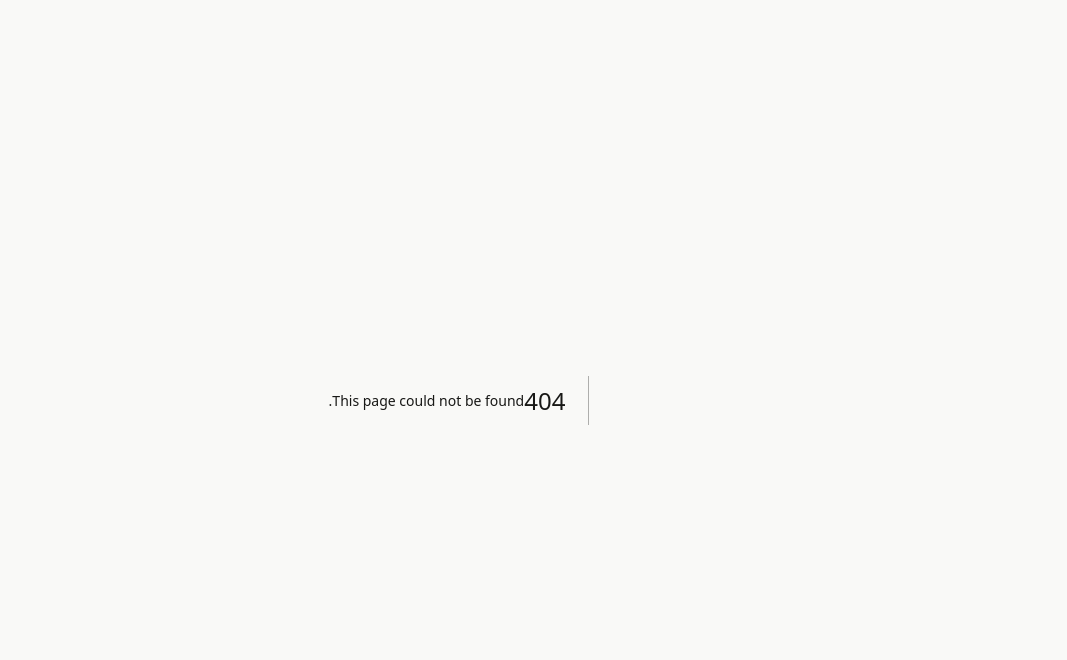
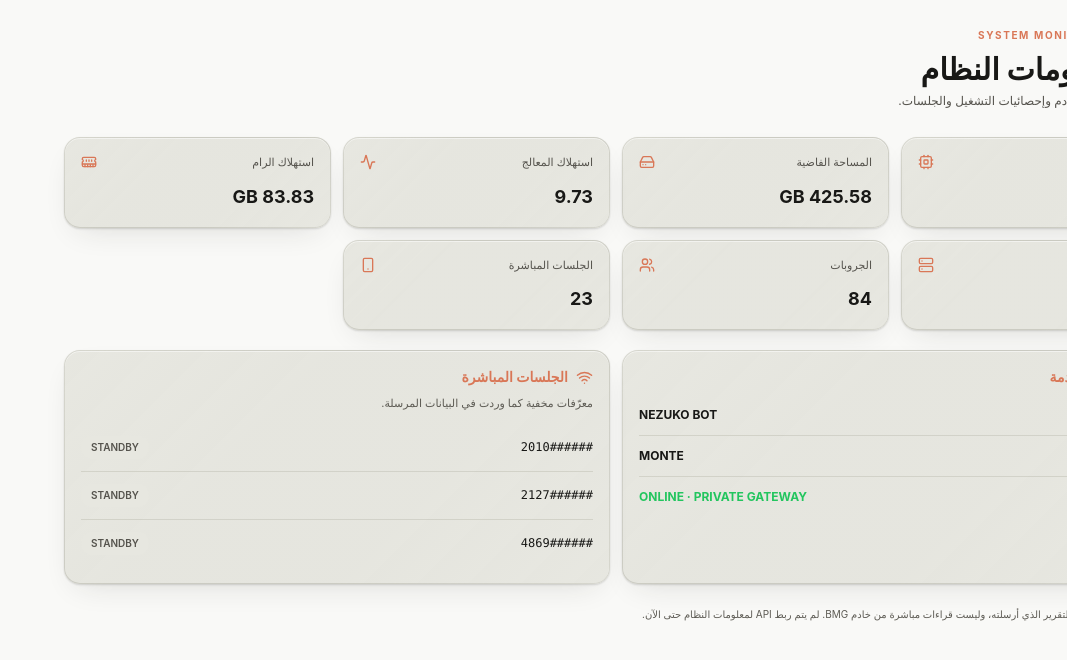
Before and after one commit to ux656/Freund, a Next.js app: page /info in a window 1280 px wide. Before the commit this address had no page. Shown: the top 660 px of the page, without its empty margins (213-1280 px from the left). Built offline with nearby package versions, Linux system fonts and the light colour scheme.

Commit message:
Add dedicated system information page

```diff
--- /dev/null
+++ b/app/info/page.tsx
@@ -0,0 +1,66 @@
+import type { Metadata } from "next";
+import { Activity, Cpu, HardDrive, MemoryStick, Server, Smartphone, Users, Wifi } from "lucide-react";
+import SideMenu from "@/components/SideMenu";
+
+export const metadata: Metadata = {
+  title: "معلومات النظام | BMG",
+  description: "تفاصيل موارد النظام والجلسات.",
+};
+
+const metrics = [
+  { label: "أنوية المعالج", value: "16 Core", Icon: Cpu },
+  { label: "المساحة الفاضية", value: "425.58 GB", Icon: HardDrive },
+  { label: "استهلاك المعالج", value: "9.73", Icon: Activity },
+  { label: "استهلاك الرام", value: "83.83 GB", Icon: MemoryStick },
+  { label: "البوتات النشطة", value: "3", Icon: Server },
+  { label: "الجروبات", value: "84", Icon: Users },
+  { label: "الجلسات المباشرة", value: "23", Icon: Smartphone },
+];
+
+const sessions = ["2010######", "2127######", "4869######"];
+
+export default function InfoPage() {
+  return (
+    <main dir="rtl" className="mx-auto min-h-[75dvh] w-full max-w-6xl px-4 pb-16 pt-7 sm:px-6">
+      <div className="mb-7 flex items-center gap-3">
+        <SideMenu mode="dashboard" activePage="system" />
+        <div>
+          <div className="mb-2 text-[10px] font-bold tracking-[.16em] text-primary">SYSTEM MONITORING</div>
+          <h1 className="text-2xl font-bold sm:text-3xl">معلومات النظام</h1>
+          <p className="mt-1.5 text-xs text-text-2">موارد الخادم وإحصائيات التشغيل والجلسات.</p>
+        </div>
+      </div>
+
+      <section className="mb-5 grid grid-cols-2 gap-3 sm:grid-cols-3 lg:grid-cols-4">
+        {metrics.map(({label,value,Icon}) => (
+          <article key={label} className="lg lg-surface min-w-0 rounded-2xl border border-border/70 p-4">
+            <div className="mb-3 flex items-center justify-between gap-2 text-[11px] text-text-2">
+              <span>{label}</span><Icon size={16} className="shrink-0 text-primary" />
+            </div>
+            <div className="break-words text-lg font-bold">{value}</div>
+          </article>
+        ))}
+      </section>
+
+      <section className="mb-5 grid gap-3 sm:grid-cols-2">
+        <article className="lg lg-surface rounded-2xl border border-border/70 p-4">
+          <div className="mb-2 flex items-center gap-2 text-primary"><Server size={17}/><h2 className="text-sm font-bold">بيانات الخدمة</h2></div>
+          <div className="flex items-center justify-between border-b border-border/60 py-3 text-xs"><span className="text-text-2">اسم البوت</span><b>NEZUKO BOT</b></div>
+          <div className="flex items-center justify-between border-b border-border/60 py-3 text-xs"><span className="text-text-2">مدعوم من</span><b>MONTE</b></div>
+          <div className="flex items-center justify-between py-3 text-xs"><span className="text-text-2">حالة السيرفر</span><b className="text-green">ONLINE · PRIVATE GATEWAY</b></div>
+        </article>
+        <article className="lg lg-surface rounded-2xl border border-border/70 p-4">
+          <div className="mb-2 flex items-center gap-2 text-primary"><Wifi size={17}/><h2 className="text-sm font-bold">الجلسات المباشرة</h2></div>
+          <p className="mb-3 text-[11px] text-text-3">معرّفات مخفية كما وردت في البيانات المرسلة.</p>
+          {sessions.map((number) => (
+            <div key={number} className="flex items-center justify-between border-b border-border/60 py-3 last:border-0">
+              <span className="font-mono text-xs" dir="ltr">{number}</span>
+              <span className="rounded-full bg-surface-2 px-2.5 py-1 text-[10px] font-semibold text-text-2">STANDBY</span>
+            </div>
+          ))}
+        </article>
+      </section>
+      <p className="text-[10px] leading-5 text-text-3">القيم المعروضة هنا من التقرير الذي أرسلته، وليست قراءات مباشرة من خادم BMG. لم يتم ربط API لمعلومات النظام حتى الآن.</p>
+    </main>
+  );
+}
```
